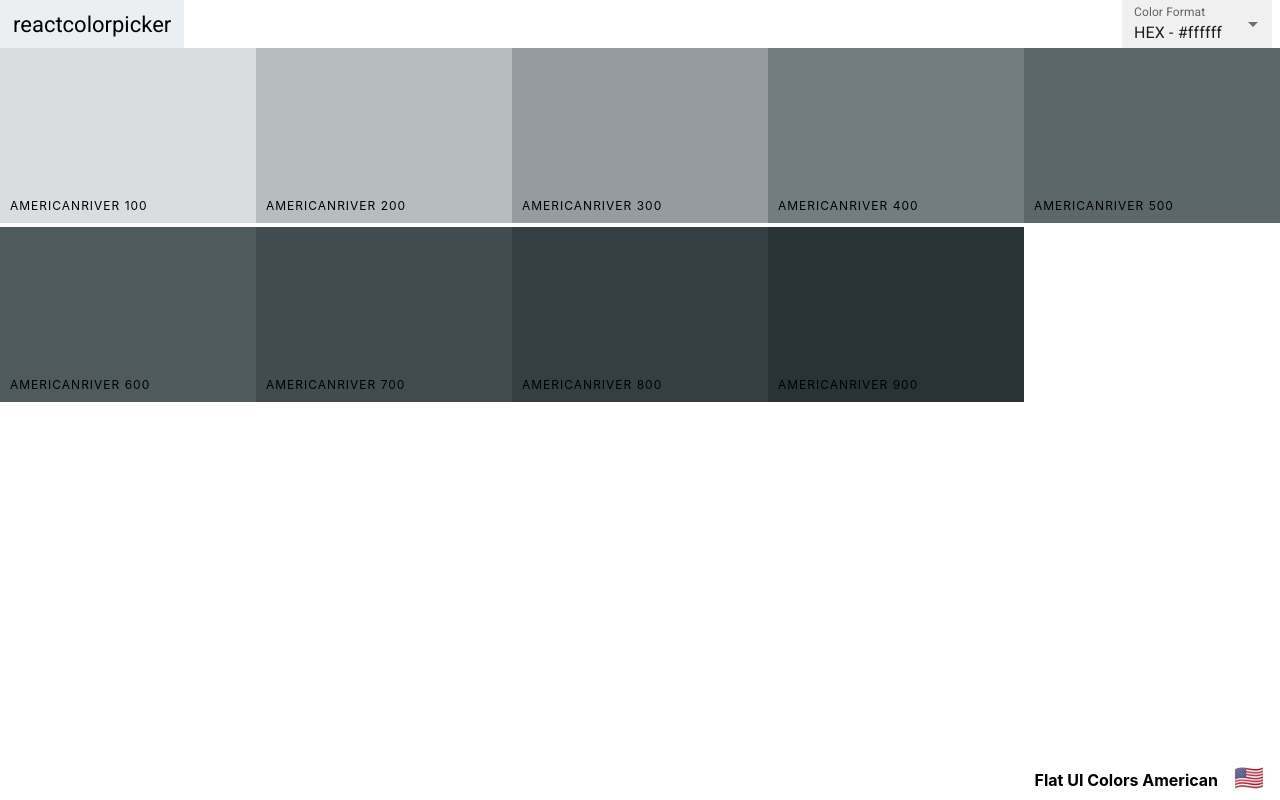
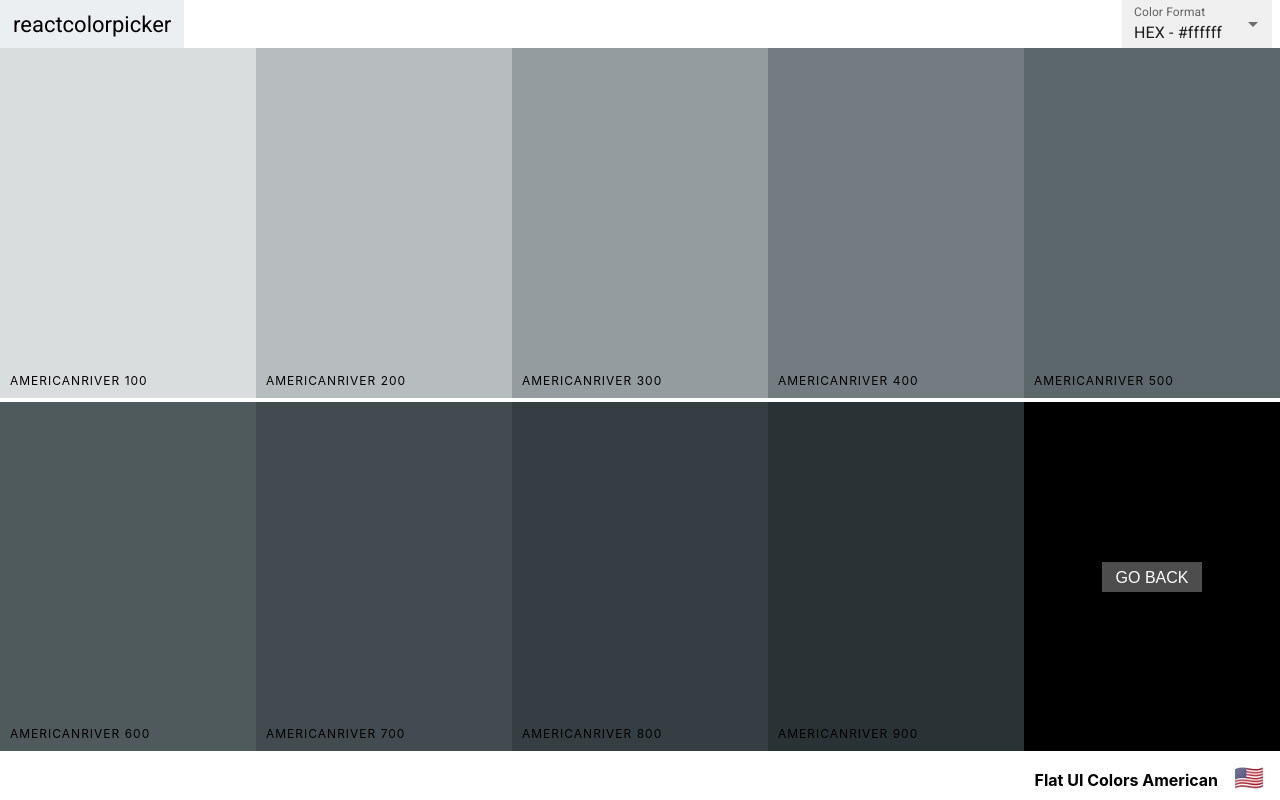
Before and after one commit to MoisesMH/color-app, a React (Create React App) app: page /palette/flat-ui-colors-american/americanriver in a window 1280 px wide. Built offline with nearby package versions, Linux system fonts and the light colour scheme.

Commit message:
Added "GO BACK" Linkfor the SingleColorPalette Component

```diff
--- a/src/ColorBox.css
+++ b/src/ColorBox.css
@@ -7,7 +7,17 @@
     cursor: pointer;
 }
 
-.copy-button {
+.SingleColorPalette .ColorBox {
+    height: 50%;
+}
+
+/* An element which has both classes */
+.ColorBox.go-back {
+    background-color: black;
+}
+
+.copy-button,
+.back-button {
     width: 100px;
     height: 30px;
     position: absolute;
@@ -24,8 +34,12 @@
     color: white;
     text-transform: uppercase;
     border: none;
+    cursor: pointer;
+}
+
+/* For the copy button only */
+.copy-button {
     opacity: 0;
-    cursor: pointer;
 }
 
 .ColorBox:hover .copy-button {
--- a/src/SingleColorPalette.js
+++ b/src/SingleColorPalette.js
@@ -1,4 +1,5 @@
 import React, { Component } from "react";
+import Button from "./Button";
 import ColorBox from "./ColorBox";
 import Navbar from "./Navbar";
 import PaletteFooter from "./PaletteFooter";
@@ -8,6 +9,11 @@ class SingleColorPalette extends Component {
         super(props)
         this.state = { format: "hex" }
         this.changeFormat = this.changeFormat.bind(this)
+        this.goBackFunc = this.goBackFunc.bind(this)
+    }
+
+    goBackFunc() {
+        this.props.navigate(`/palette/${this.props.id}`, { replace: true })
     }
 
     changeFormat(val) {
@@ -24,7 +30,7 @@ class SingleColorPalette extends Component {
             />
         ))
         return (
-            <div className="Palette">
+            <div className="SingleColorPalette Palette">
                 <Navbar
                     format={this.state.format}
                     changeFormat={this.changeFormat}
@@ -32,6 +38,9 @@ class SingleColorPalette extends Component {
                 />
                 <div className="Palette-colors">
                     { colorBoxes }
+                    <div className="ColorBox go-back" onClick={this.goBackFunc}>
+                        <Button className="back-button" text="GO BACK" />
+                    </div>
                 </div>
                 <PaletteFooter
                     paletteName={this.props.paletteName}
--- a/src/VerifyPathByColorId.js
+++ b/src/VerifyPathByColorId.js
@@ -1,9 +1,10 @@
 import React from "react";
 import SingleColorPalette from "./SingleColorPalette";
-import { useParams, Navigate } from "react-router-dom"
+import { useParams, Navigate, useNavigate } from "react-router-dom"
 import { generatePalette } from "./colorHelpers";
 
 function VerifyPathByColorId({ palettes }) {
+    const navigate = useNavigate()
     const { paletteId, colorId } = useParams()
     const foundPaletteIndex = palettes.findIndex(c => c.id === paletteId)
     if (foundPaletteIndex === -1) return <Navigate to="/" replace />
@@ -14,7 +15,7 @@ function VerifyPathByColorId({ palettes }) {
         if(foundColorIndex === -1) return <Navigate to={`/palette/${paletteId}`} replace />
         colorSet.add(colors[i][foundColorIndex])
     }
-    return <SingleColorPalette {...generatePalette(palettes[foundPaletteIndex])} colors={colorSet} />
+    return <SingleColorPalette {...generatePalette(palettes[foundPaletteIndex])} colors={colorSet} navigate={navigate} />
 }
 
 export default VerifyPathByColorId
```
